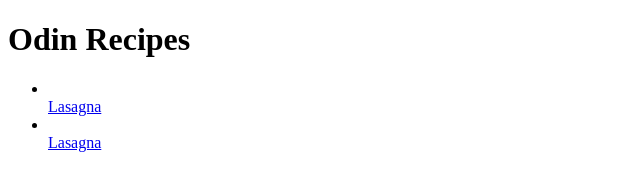
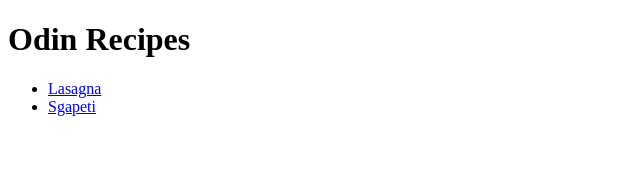
Before and after one commit to noideawhattodowithgithub/odin-recipes, a plain HTML site: page index.html in a window 1280 px wide. Shown: the whole page, without its empty margins (0-640 px from the left). Drawn offline with Linux system fonts and the light colour scheme.

Commit message:
change the header of Lasagna to Sgapeti

```diff
--- a/index.html
+++ b/index.html
@@ -6,11 +6,10 @@
     <title>Document</title>
 </head>
 <body>
-
     <h1>Odin Recipes</h1>
     <ul>
-    <li></li><a href="recipes/lasagna.html">Lasagna</a>
-    <li></li><a href="recipes/spaghetti.html">Lasagna</a>
+    <li><a href="recipes/lasagna.html">Lasagna</a></li>
+    <li><a href="recipes/spaghetti.html">Sgapeti</a></li>
     </ul>
 </body>
 </html>
```
